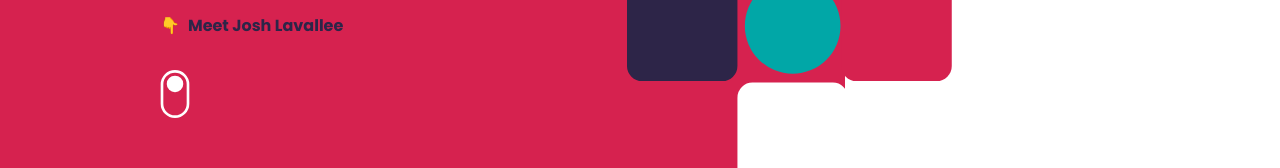
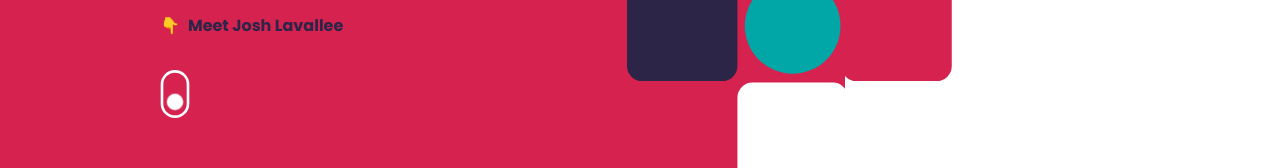
Before and after one commit to jlavallee76/parallax-portfolio, a React (Create React App) app: page / in a window 1280 px wide. Shown: the part 552-720 px from the top of the page. Built offline with nearby package versions, Linux system fonts and the light colour scheme.

Commit message:
Animated scroll svg and added gsap to project

```diff
--- a/package.json
+++ b/package.json
@@ -6,6 +6,7 @@
     "@testing-library/jest-dom": "^5.12.0",
     "@testing-library/react": "^11.2.7",
     "@testing-library/user-event": "^12.8.3",
+    "gsap": "^3.6.1",
     "react": "^17.0.2",
     "react-dom": "^17.0.2",
     "react-scripts": "4.0.3",
--- a/src/components/index/Index.jsx
+++ b/src/components/index/Index.jsx
@@ -40,9 +40,7 @@ export default function Index() {
                                 <rect width="151" height="253" rx="75.5" stroke="none"/>
                                 <rect x="7" y="7" width="137" height="239" rx="68.5" fill="none"/>
                             </g>
-                            <g id="Ellipse_1" data-name="Ellipse 1" transform="translate(727 1873)" fill="#fff" stroke="#707070" stroke-width="1">
-                                <circle cx="43.5" cy="43.5" r="43.5" stroke="none"/>
-                            </g>
+                                <circle className="circle" d="Ellipse_1" data-name="Ellipse 1" transform="translate(727 1873)" fill="#fff" stroke="#707070" stroke-width="4" cx="43.5" cy="43.5" r="43.5" stroke="none"/>
                         </g>
                     </svg>
                 </div>
--- a/src/components/index/index.scss
+++ b/src/components/index/index.scss
@@ -49,6 +49,20 @@ header {
     padding: 4em;
     background-color: $vapor-pink-vibrant;
     color: white;
+}
+
+.circle {
+    animation: circleAnimation 1s infinite alternate-reverse;
+}
+
+@keyframes circleAnimation {
+    from {
+        transform: translate(727px, 1880px);
+    }
+
+    to {
+        transform: translate(727px, 1970px);
+    }
 }
 
 .meet {
```
Also changed, not shown: public/assets/icons/gsap-greensock.svg (added), 1 other file (tests, documents, lock files or other folders).
